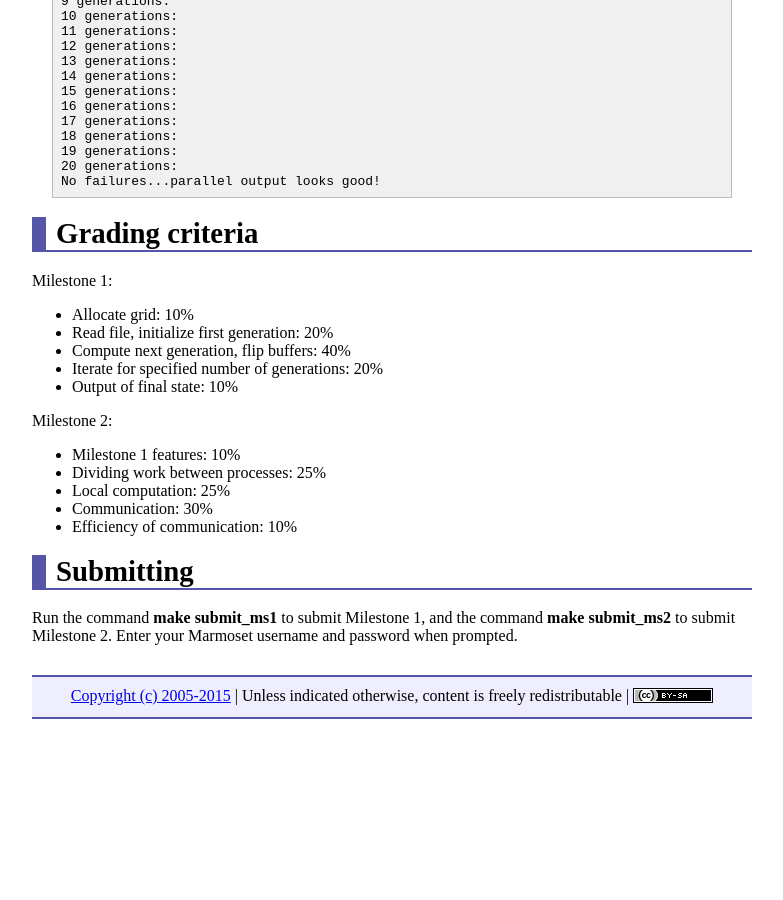
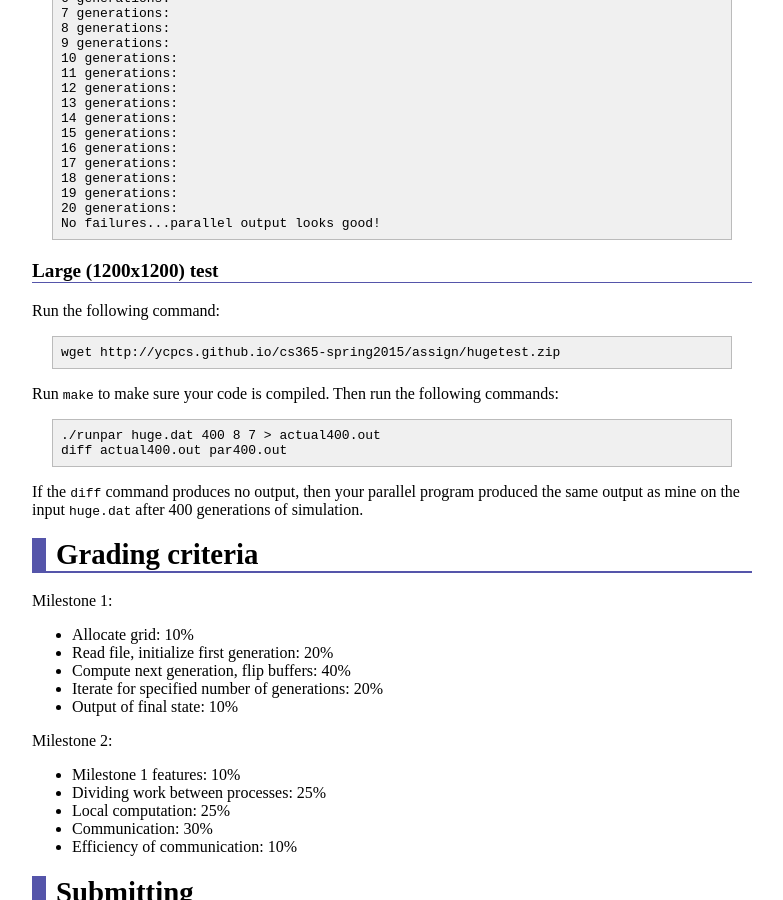
Before and after one commit to ycpcs/cs365-spring2015, a Jekyll site: the page built from assign/assign02.md, in a window 1280 px wide and 900 px high, scrolled down 4285 px. Shown: the whole window, without its empty margins (248-1031 px from the left). Built offline with Jekyll 4.4.1, drawn with Linux system fonts in a browser that asks for light colours; Markdown is read by kramdown in place of the engine named in the settings; before the commit the page ends 5014 px from its top, so only the background shows below that.

Commit message:
one more test case

```diff
--- a/assign/assign02.md
+++ b/assign/assign02.md
@@ -160,6 +160,8 @@ Once the program is working well (but not before!), you can consider making the
 
 ## Testing the parallel version
 
+### Small (20x20) test
+
 Here is an automated test you can run.  From your `CS365_Assign02` directory, run the following command:
 
     wget http://ycpcs.github.io/cs365-spring2015/assign/runtests.zip
@@ -215,6 +217,19 @@ If all goes well, the output should look like:
     20 generations:
     No failures...parallel output looks good!
 
+### Large (1200x1200) test
+
+Run the following command:
+
+    wget http://ycpcs.github.io/cs365-spring2015/assign/hugetest.zip
+
+Run `make` to make sure your code is compiled.  Then run the following commands:
+
+    ./runpar huge.dat 400 8 7 > actual400.out
+    diff actual400.out par400.out
+
+If the `diff` command produces no output, then your parallel program produced the same output as mine on the input `huge.dat` after 400 generations of simulation.
+
 # Grading criteria
 
 Milestone 1:
```
Also changed, not shown: 1 other file.
